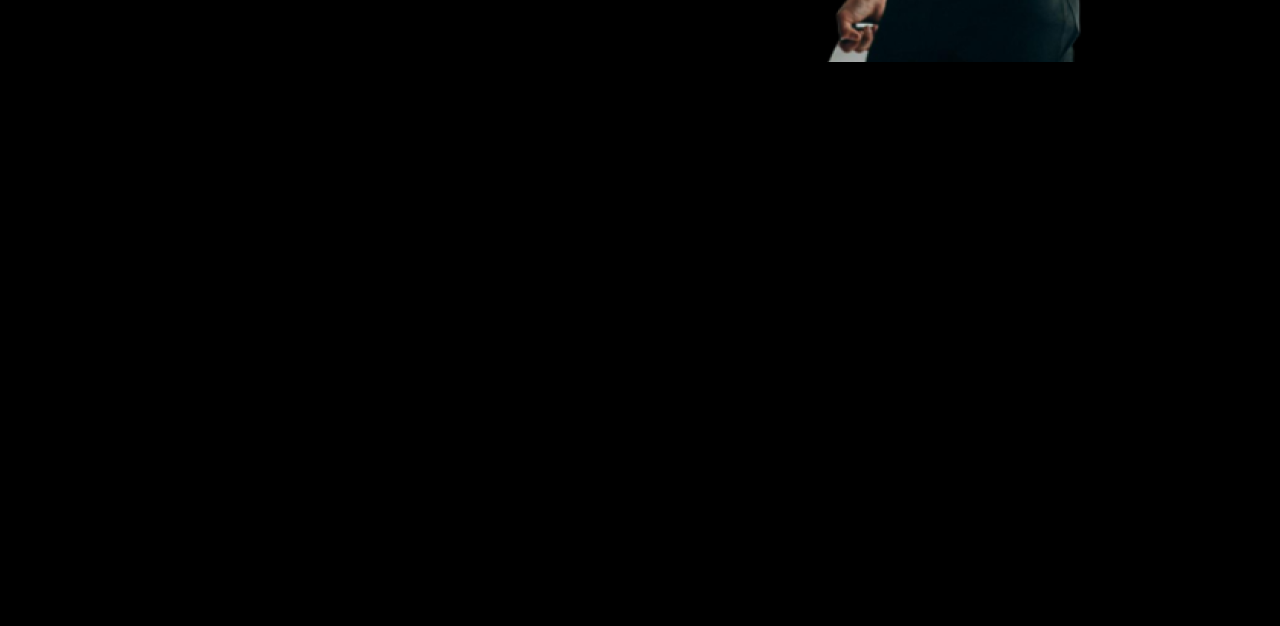
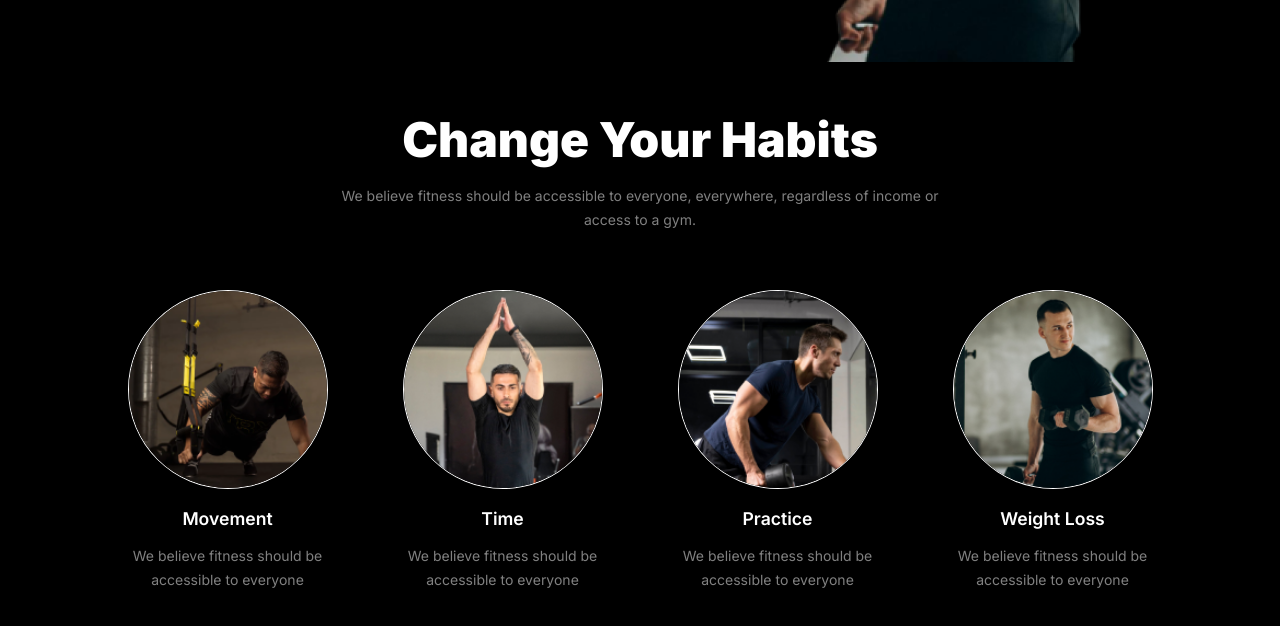
Before and after one commit to RokibulAlom-hub/second-assignment, a plain HTML site: page index.html in a window 1280 px wide. Shown: the part 676-1302 px from the top of the page. Before the commit the page ends 800 px from the top, so only its background shows below. Drawn offline with Linux system fonts and the light colour scheme.

Commit message:
card section done

```diff
--- a/index.html
+++ b/index.html
@@ -54,7 +54,48 @@
         </div>
     </header>
     <main>
-
+        <div id="container">
+            <div class="changesec">
+                <div class="changewrap">
+                    <div class="changetxt">
+                        <h2>Change Your Habits</h2>
+                        <p>We believe fitness should be accessible to everyone, everywhere, regardless of income or <br>
+                         access to a gym.
+                        </p>
+                    </div>
+                    <div class="changecards">
+                        <div class="ccard">
+                            <div class="cimg">
+                                <img src="./images/image 3.png" alt="">
+                            </div>
+                            <h3>Movement</h3>
+                            <p>We believe fitness should be accessible to everyone</p>
+                        </div>
+                        <div class="ccard">
+                            <div class="cimg">
+                                <img src="./images/image 2.png" alt="">
+                            </div>
+                            <h3>Time</h3>
+                            <p>We believe fitness should be accessible to everyone</p>
+                        </div>
+                        <div class="ccard">
+                            <div class="cimg">
+                                <img src="./images/image 4.png" alt="">
+                            </div>
+                            <h3>Practice</h3>
+                            <p>We believe fitness should be accessible to everyone</p>
+                        </div>
+                        <div class="ccard">
+                            <div class="cimg">
+                                <img src="./images/image 5.png" alt="">
+                            </div>
+                            <h3>Weight Loss</h3>
+                            <p>We believe fitness should be accessible to everyone</p>
+                        </div>
+                    </div>
+                </div>
+            </div>
+        </div>
     </main>
     <footer>
 
--- a/styles/design.css
+++ b/styles/design.css
@@ -21,6 +21,9 @@ body{
 /* display flex */
 .dflex{
     display: flex;
+}
+img{
+    width: 100%;
 }
 
 /* all headings
@@ -200,3 +203,48 @@ nav ul a:hover{
     background-color: var(--red);
     border-radius: 50px;
 }
+/* change section */
+.changecards{
+    display: grid;
+    grid-template-columns: 1fr 1fr 1fr 1fr;
+    gap: 40px;
+}
+.changewrap{
+    margin: 50px 0px;
+}
+.changetxt{
+    color:white;
+    display: flex;
+    flex-direction: column;
+    justify-content: center;
+    align-items: center;
+    gap: 20px;
+    margin-bottom: 58px;
+}
+.changetxt p{
+    text-align: center;
+}
+.ccard img{
+    border: 0.5px solid white;
+    border-radius: 50%;
+}
+.cimg{
+    width: 200px;
+}
+.ccard h3{
+    color: white;
+    font-size: 1.1rem;
+    font-weight: 600;
+    text-align: center;
+}
+.ccard p{
+    text-align: center;
+}
+.ccard{
+    display: flex;
+    flex-direction: column;
+    justify-content: center;
+    align-items: center;
+    gap: 15px;
+
+}
```
